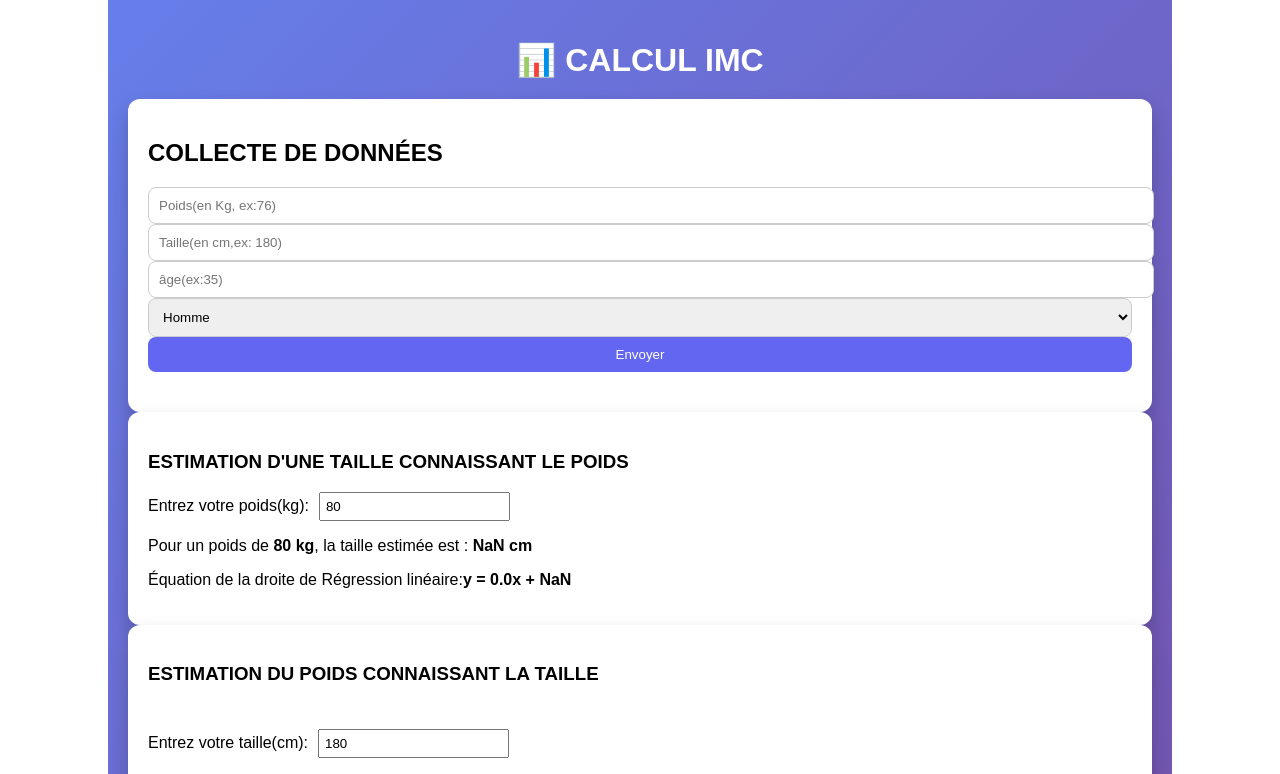
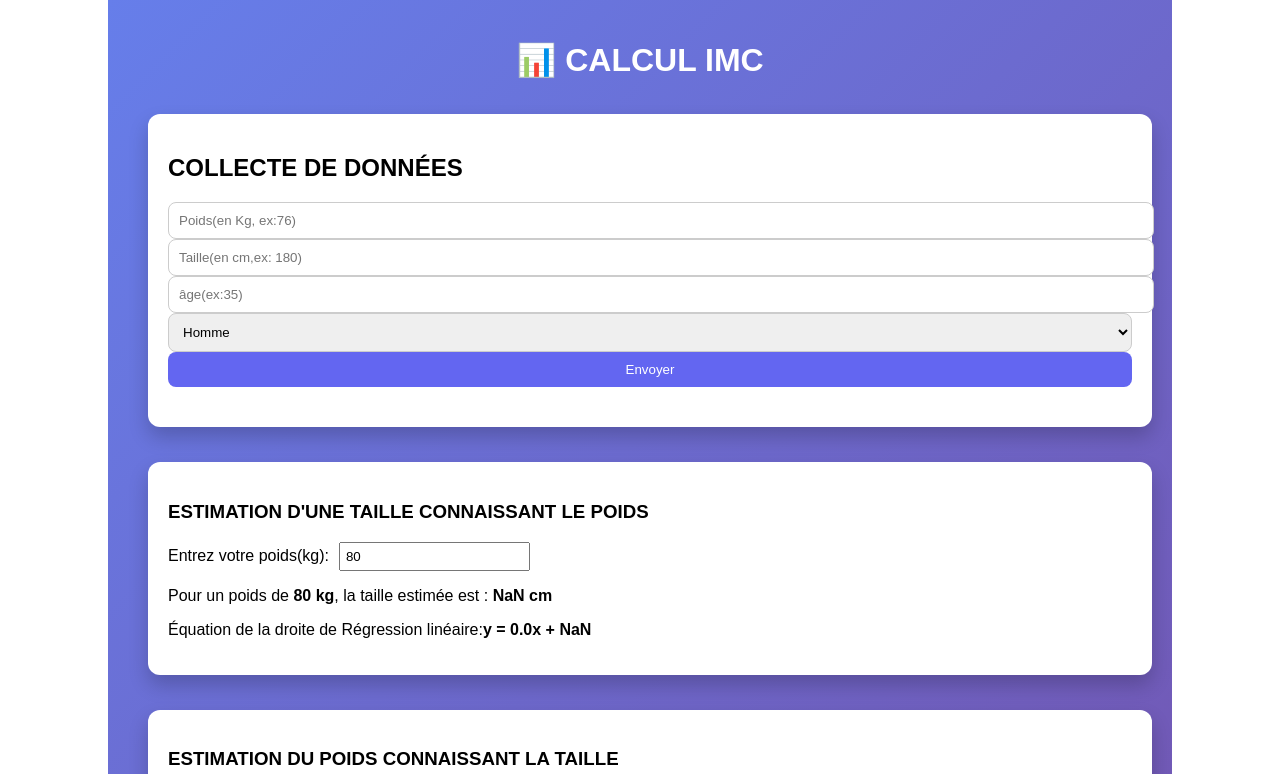
Before and after one commit to Jesben-ui/imc-frontend, a React (Create React App) app: page / in a window 1280 px wide. Shown: the top 774 px of the page. Built offline with nearby package versions, Linux system fonts and the light colour scheme; no server answers.

Commit message:
Update App.js

```diff
--- a/src/App.js
+++ b/src/App.js
@@ -328,7 +328,7 @@ const regressionData = {
             type="number"
             value={taille}
             onChange={(e) => setTaille(Number(e.target.value))}
-            style={{marginLeft:"10px",padding:"5px",marginTop:"25px"}}
+            style={{marginLeft:"10px",padding:"5px"}}
            />
          </label>
   <p>
@@ -451,15 +451,13 @@ const styles = {
     padding: "20px",
     borderRadius: "12px",
     marginTop:"35px",
-    marginBottom: "30px",
-    margin:"auto",
+    marginLeft:"20px",
     boxShadow: "0 10px 20px rgba(0,0,0,0.2)",
   },
   input: {
     responsive: true,
     display: "block",
     width: "100%",
-    marginLet:"10px",
     padding: "10px",
     borderRadius: "8px",
     border: "1px solid #ccc",
@@ -478,9 +476,8 @@ const styles = {
   statsGrid: {
     responsive: true,
     display: "grid",
-    gridTemplateColumns: "repeat(4,1fr)",
+    gridTemplateColumns: "repeat(3,1fr)",
     gap: "10px",
-    marginBottom: "20px",
   },
   statCard: {
     responsive: true,
```
